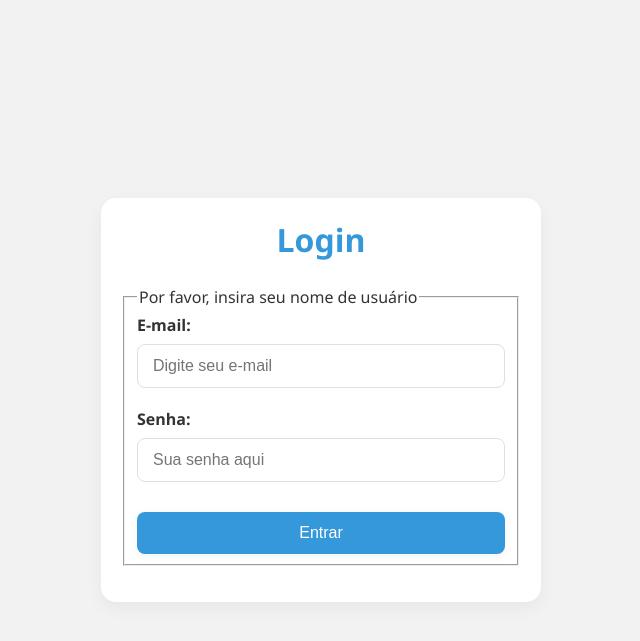
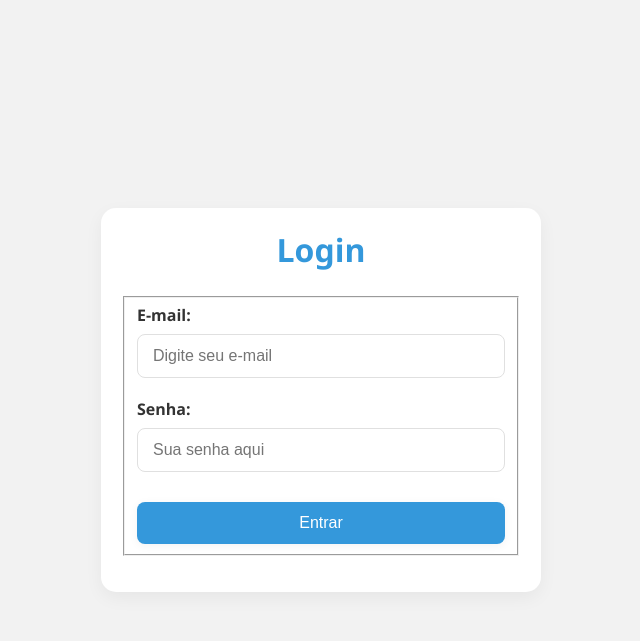
Before and after one commit to Senac-SOR-ADS/Mapa-de-Sala, a Flask app: page /login/ in a window 1280 px wide. Shown: the top 641 px of the page, without its empty margins (319-959 px from the left). Run offline with Flask 3, Linux system fonts and the light colour scheme.

Commit message:
Update login.html

```diff
--- a/App/templates/Login/login.html
+++ b/App/templates/Login/login.html
@@ -23,7 +23,6 @@
     <!-- Formulário para realizar login -->
     <form action="{{ url_for('login_route.login') }}" method="POST" class="form-container mt-3" style="width: 100%; max-width: 400px;">
         <fieldset>
-            <legend>Por favor, insira seu nome de usuário</legend>
 
             <div class="form-group mb-3">
                 <label for="email">E-mail:</label>
```
